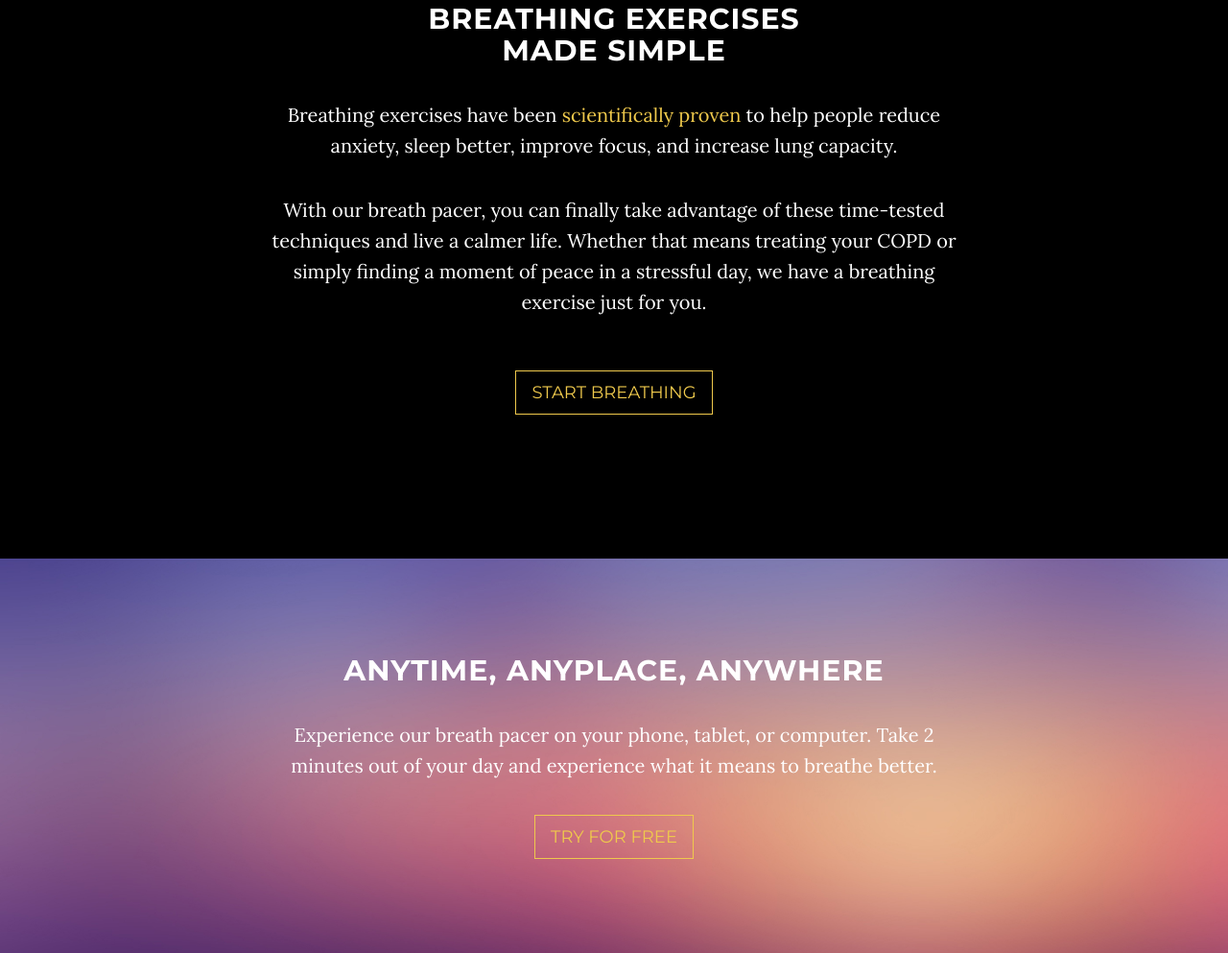
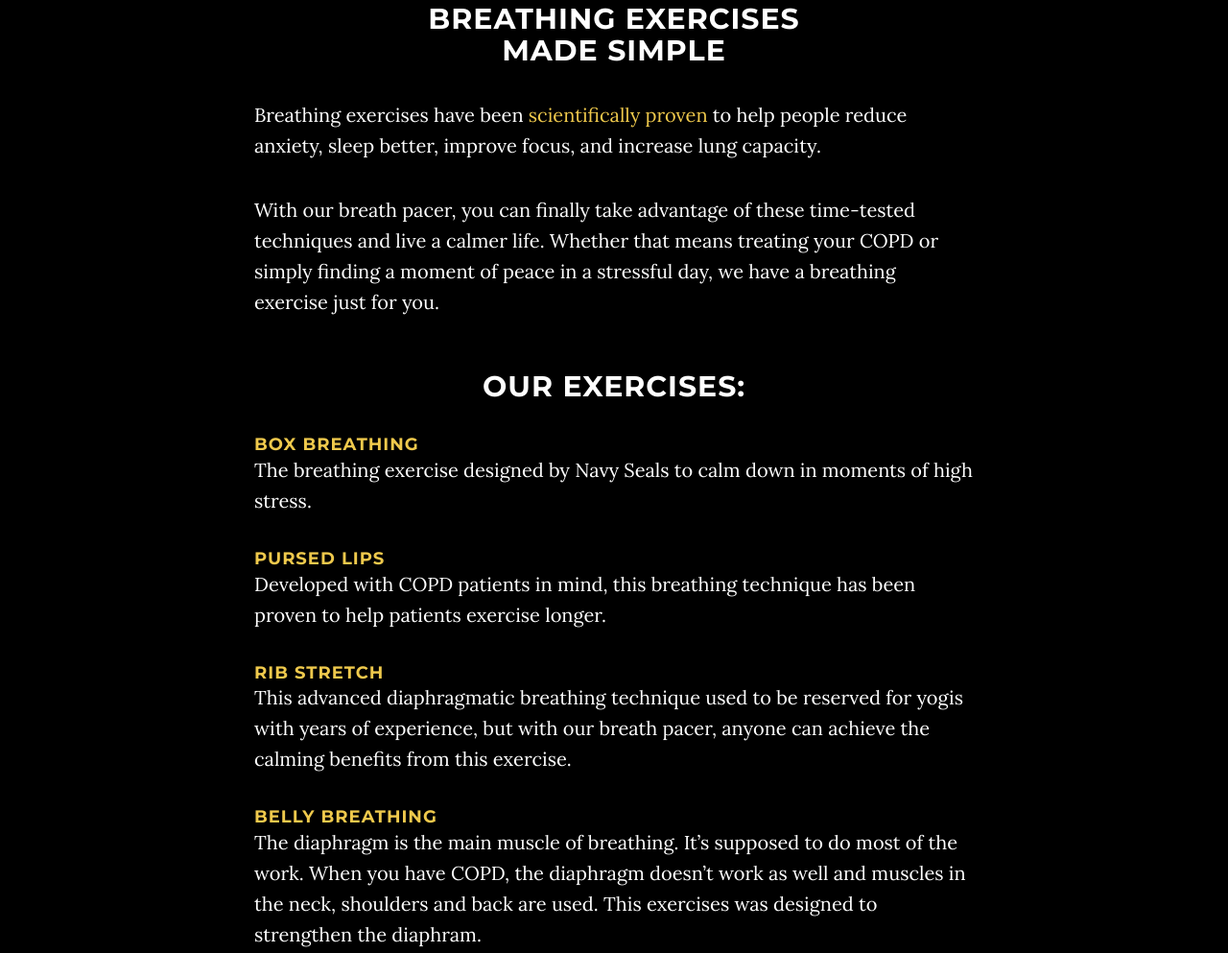
Before and after one commit to eldain/take-a-breath, a website: page front/index.html in a window 1280 px wide. Shown: the part 947-1940 px from the top of the page at 96% size. Drawn offline with nearby package versions, Linux system fonts and the light colour scheme.

Commit message:
Descriptions added to promotional site

```diff
--- a/front/css/grayscale.css
+++ b/front/css/grayscale.css
@@ -26,11 +26,13 @@ h6 {
   font-weight: 700;
   letter-spacing: 1px;
 }
+h4{text-align: left;}
 p {
   margin: 0 0 25px;
   font-size: 18px;
   line-height: 1.5;
 }
+
 @media (min-width: 768px) {
   p {
     margin: 0 0 35px;
--- a/front/index.html
+++ b/front/index.html
@@ -87,10 +87,20 @@
         <div class="row">
             <div class="col-lg-8 col-lg-offset-2">
                 <h2>Breathing Exercises <br>made simple</h2>
-                <p>Breathing exercises have been <a href="http://www.health.harvard.edu/mind-and-mood/relaxation-techniques-breath-control-helps-quell-errant-stress-response">scientifically proven</a> to help people reduce anxiety, sleep better, improve focus, and increase lung capacity.</p>
-                <p>With our breath pacer, you can finally take advantage of these time-tested techniques and live a calmer life. Whether that means treating your COPD or simply finding a moment of peace in a stressful day, we have a breathing exercise just for you.</p>
+                <p style="text-align: left;">Breathing exercises have been <a href="http://www.health.harvard.edu/mind-and-mood/relaxation-techniques-breath-control-helps-quell-errant-stress-response">scientifically proven</a> to help people reduce anxiety, sleep better, improve focus, and increase lung capacity.</p>
+                <p style="text-align: left;">With our breath pacer, you can finally take advantage of these time-tested techniques and live a calmer life. Whether that means treating your COPD or simply finding a moment of peace in a stressful day, we have a breathing exercise just for you.</p>
                 <br>
-                <a href="http://take-a-breath.surge.sh/" class="btn btn-default btn-lg">Start Breathing</a>
+                <h2>Our Exercises:</h2>
+                	<a><h4 style="margin-bottom: 0;">Box Breathing</h4></a>
+                	<p style="text-align: left;">The breathing exercise designed by Navy Seals to calm down in moments of high stress.</p>
+                	<a><h4 style="margin-bottom: 0;">Pursed Lips</h4></a>
+                	<p style="text-align: left;">Developed with COPD patients in mind, this breathing technique has been proven to help patients exercise longer.</p>
+                	<a><h4 style="margin-bottom: 0;">Rib Stretch</h4></a>
+                	<p style="text-align: left;">This advanced diaphragmatic breathing technique used to be reserved for yogis with years of experience, but with our breath pacer, anyone can achieve the calming benefits from this exercise.</p>
+                	<a><h4 style="margin-bottom: 0;">Belly Breathing</h4></a>
+                	<p style="text-align: left;">The diaphragm is the main muscle of breathing. It’s supposed to do most of the work. When you have COPD, the diaphragm doesn’t work as well and muscles in the neck, shoulders and back are used. This exercises was designed to strengthen the diaphram.</p>
+                <br>
+                <a href="http://1-2-breathe.surge.sh/" class="btn btn-default btn-lg">Start Breathing</a>
             </div>
         </div>
     </section>
@@ -102,7 +112,7 @@
                 <div class="col-lg-8 col-lg-offset-2">
                     <h2>Anytime, anyplace, anywhere</h2>
                     <p>Experience our breath pacer on your phone, tablet, or computer. Take 2 minutes out of your day and experience what it means to breathe better.</p>
-                    <a href="http://take-a-breath.surge.sh/" class="btn btn-default btn-lg">Try for free</a>
+                    <a href="http://1-2-breathe.surge.sh/" class="btn btn-default btn-lg">Try for free</a>
                 </div>
             </div>
         </div>
```
